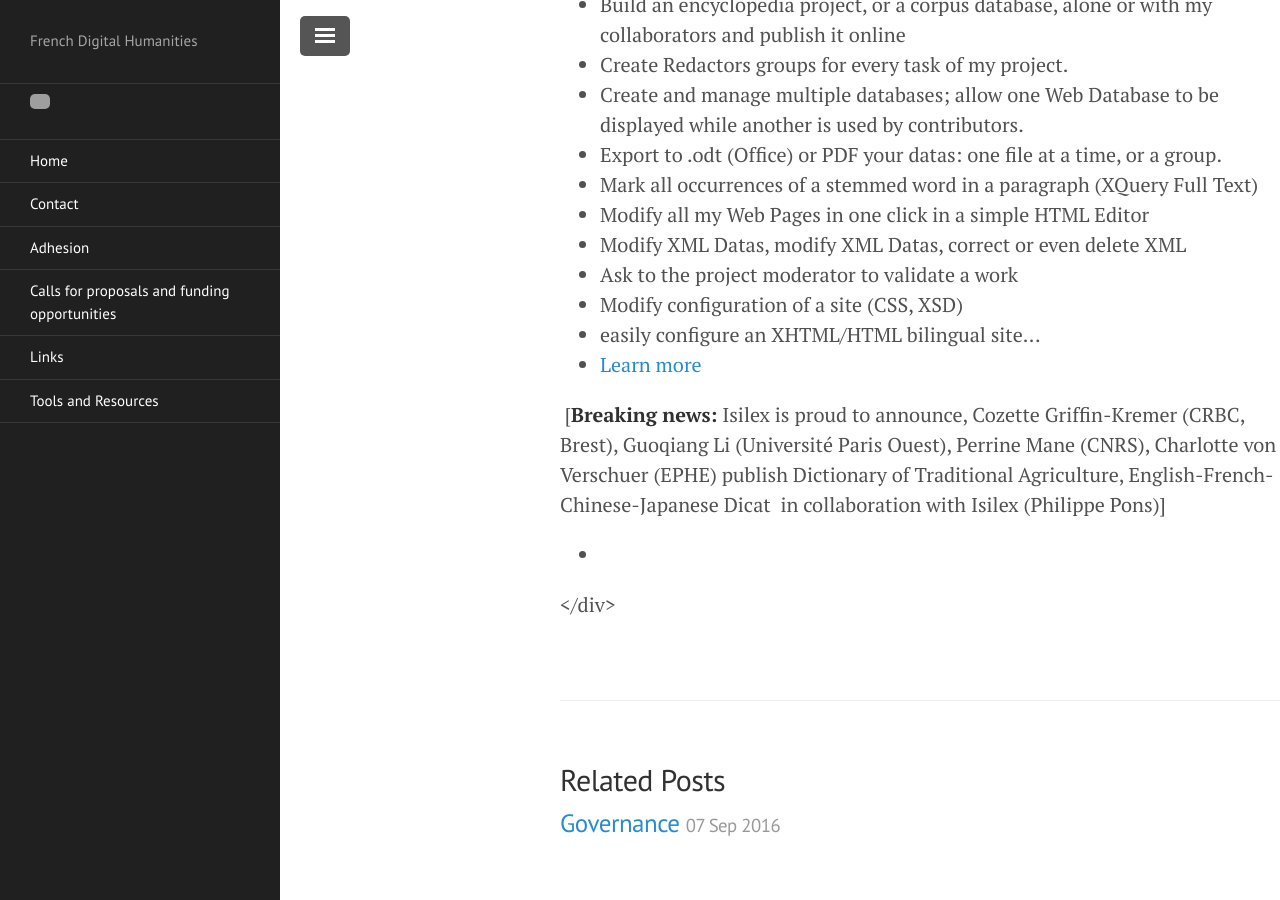
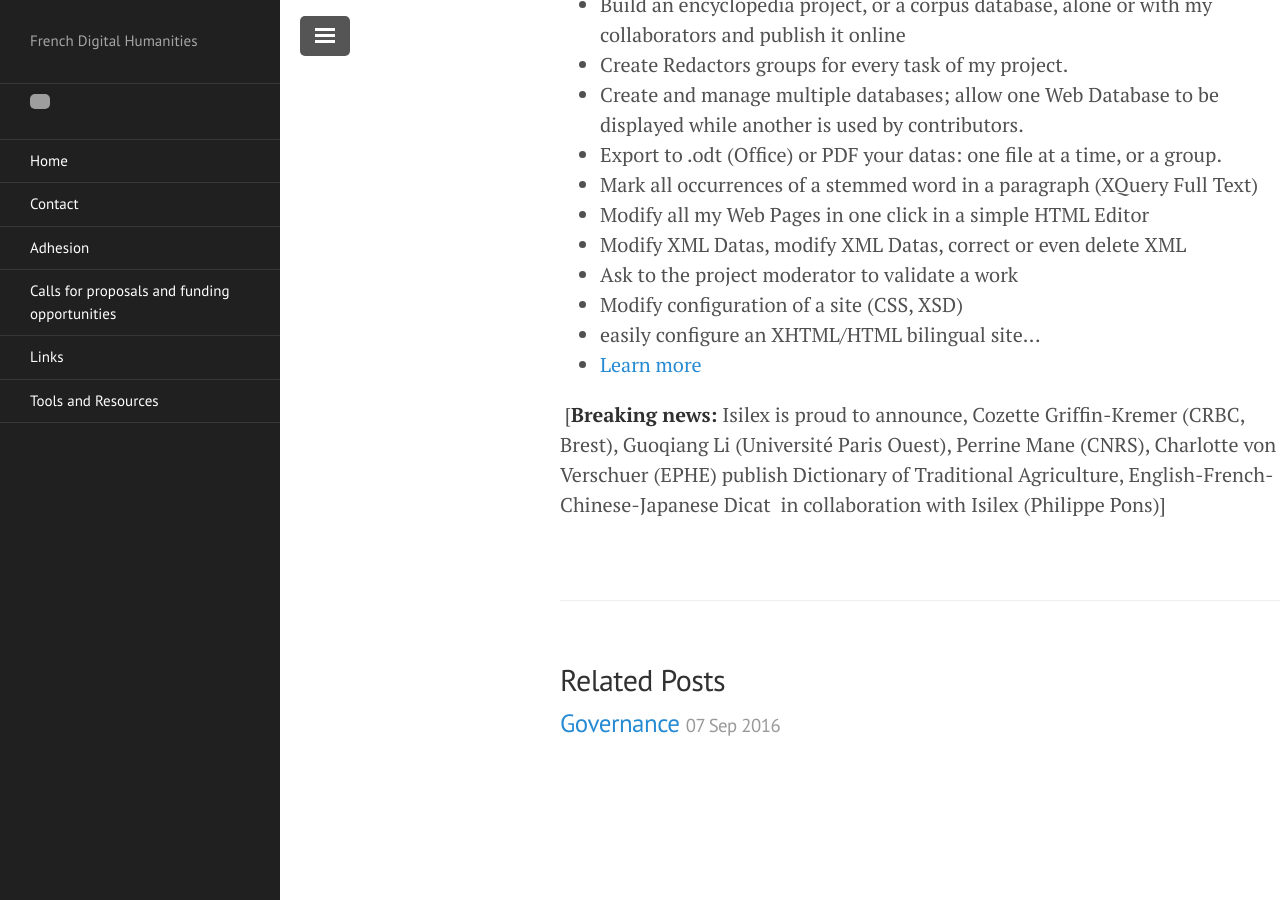
Before and after one commit to Isilex/easy-xml, a Jekyll site: the page built from _posts/2016-09-07-welcome.md, in a window 1280 px wide and 900 px high, scrolled down 1217 px. Built offline with Jekyll 4.4.1, drawn with Linux system fonts in a browser that asks for light colours; grey boxes are pictures that could not be loaded.

Commit message:
correct min

```diff
--- a/_posts/2016-09-07-welcome.md
+++ b/_posts/2016-09-07-welcome.md
@@ -24,6 +24,4 @@
 </ul>
 <p>&nbsp;[<strong>Breaking news:</strong> Isilex is proud to announce,&nbsp;Cozette Griffin-Kremer (CRBC, Brest),&nbsp;Guoqiang Li (Universit&eacute; Paris Ouest),&nbsp;Perrine Mane (CNRS),&nbsp;Charlotte von Verschuer (EPHE)&nbsp;publish Dictionary of Traditional Agriculture, English-French-Chinese-Japanese Dicat &nbsp;in collaboration with Isilex (Philippe Pons)]</p>
 <ul class="tabUserAdmin">
-<li>&nbsp;</li>
 </ul>
-</div>
```
